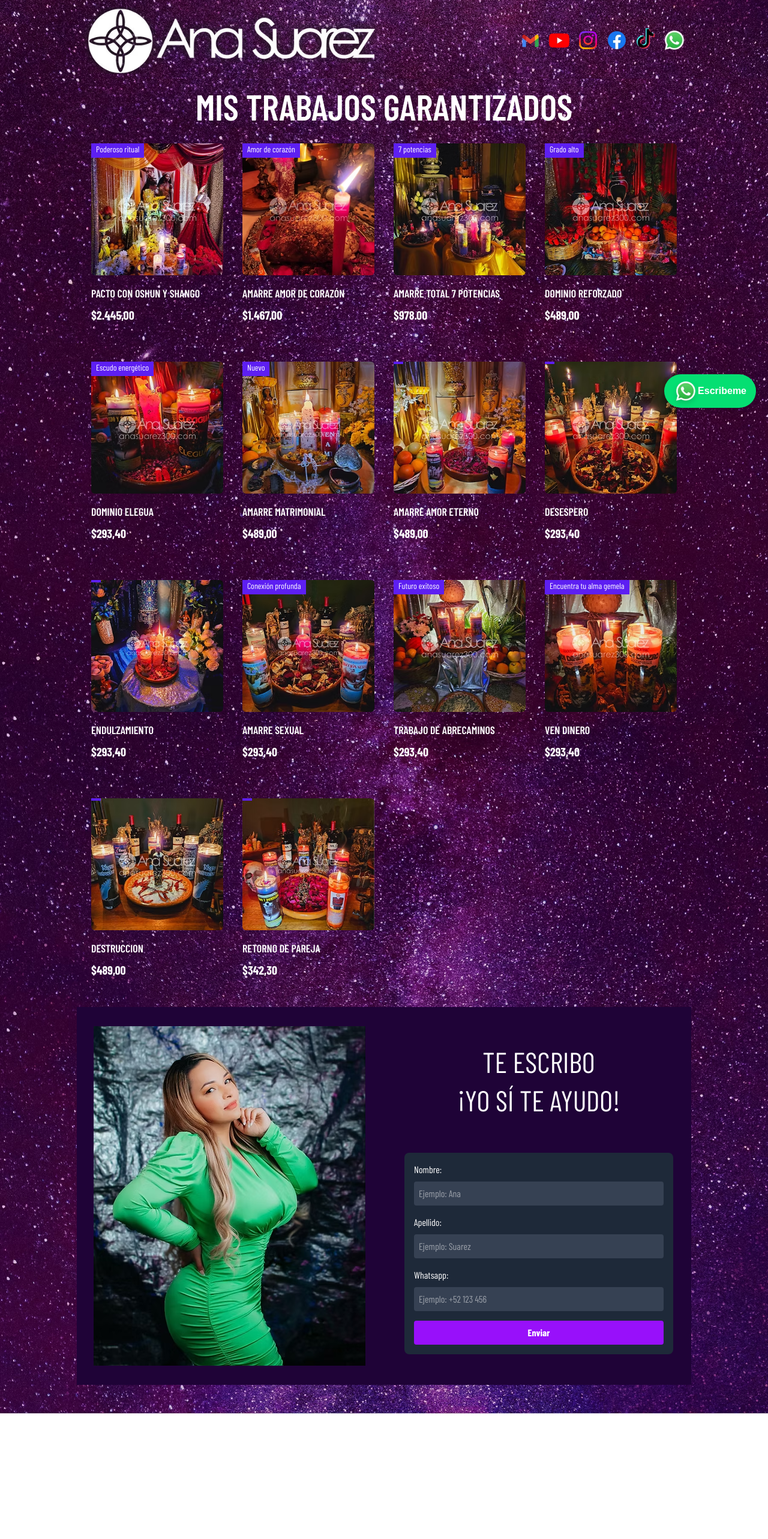
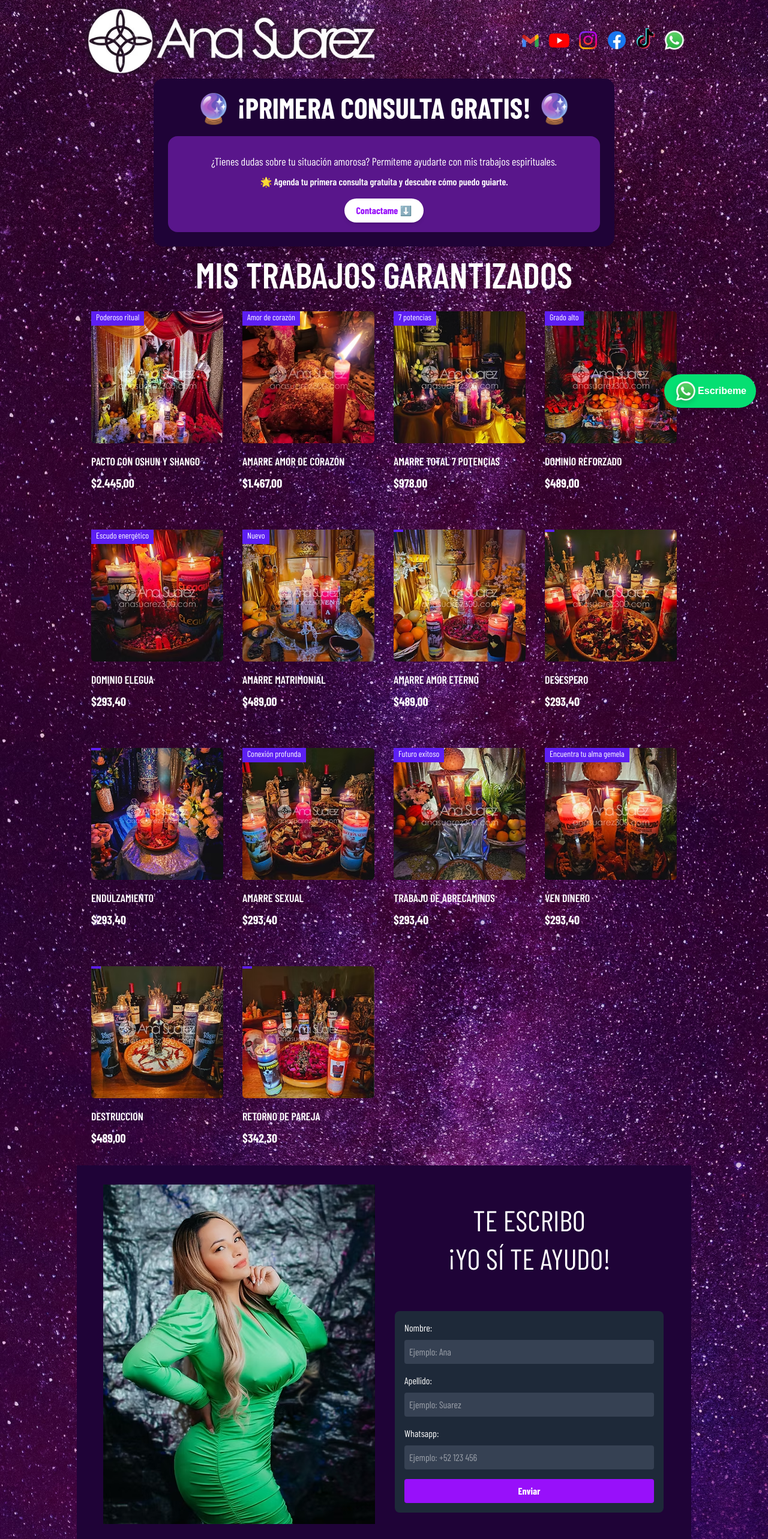
Before and after one commit to guru794/espiritualidad, a React (Vite) app: page / in a window 1280 px wide. Shown: the part 100-2666 px from the top of the page at 60% size. Before the commit the page ends 2457 px from the top, so only its background shows below. Built offline with nearby package versions, Linux system fonts and the light colour scheme; a web font is replaced by a local one.

Commit message:
SEO, nueva seccion en trabajo

```diff
--- a/package.json
+++ b/package.json
@@ -15,6 +15,7 @@
     "emailjs-com": "^3.2.0",
     "react": "^18.3.1",
     "react-dom": "^18.3.1",
+    "react-helmet": "^6.1.0",
     "react-router-dom": "^7.1.5",
     "react-slick": "^0.30.3",
     "slick-carousel": "^1.8.1"
--- a/src/NavBar/Navbar.jsx
+++ b/src/NavBar/Navbar.jsx
@@ -76,7 +76,7 @@ const Navbar = () => {
 const Links = ({ active, setActive, isActive, scrollToSection }) => {
   return (
     <ul
-      className={`transition-all duration-500 ease-in-out overflow-hidden text-white text-3xl py-4 lg:opacity-100 lg:flex lg:justify-end lg:gap-8 lg:text-base lg:mx-auto containers lg:mt-12  ${
+      className={`transition-all duration-500 ease-in-out overflow-hidden text-white text-2xl md:text-5xl py-4 lg:opacity-100 lg:flex lg:justify-end lg:gap-8 lg:text-base lg:mx-auto containers lg:mt-12  ${
         active ? "opacity-100" : "opacity-0"
       }`}
     >
--- a/src/pages/Home/Home.jsx
+++ b/src/pages/Home/Home.jsx
@@ -1,15 +1,26 @@
-import React, { useEffect } from "react";
-
+import React from "react";
 import heroImage from "../../assets/heroImage.avif";
 import { Link } from "react-router-dom";
 import Carousel from "./Componentes/Carousel";
 import Footer from "../../Footer/Footer";
+import { Helmet } from "react-helmet";
+
 const Home = () => {
-  useEffect(() => {
-    document.title = "Asesora | Ana Suarez";
-  }, []);
   return (
     <div className="font-display">
+      <Helmet>
+        <title>Asesora | Ana Suarez</title>
+        <meta
+          name="description"
+          content="Recibe una consulta gratuita sobre amarres espirituales positivos. Descubre cómo mejorar tu vida amorosa con energía positiva."
+        />
+        <meta
+          name="keywords"
+          content="amarres de amor, consulta gratis, energía positiva, unión de parejas, rituales espirituales"
+        />
+        <meta name="author" content="Tu Nombre o Marca" />
+        <link rel="canonical" href="https://https://wwwanasuarez300.com/" />
+      </Helmet>
       <Hero />
       <Tutoriales />
       <Footer />
--- a/src/pages/Proyectos/Proyectos.jsx
+++ b/src/pages/Proyectos/Proyectos.jsx
@@ -1,17 +1,57 @@
-import React, { useEffect } from "react";
+import React, { useRef } from "react";
 import { useNavigate } from "react-router-dom";
 import { trabajos } from "../../data/data"; // Importa los datos
 import Formulario from "./Componentes/formulario";
 import contactameImg from "../../assets/contacto.avif";
+import { Helmet } from "react-helmet";
 
 const Proyectos = () => {
-  useEffect(() => {
-    document.title = "Mis trabajos | Ana Suarez";
-  }, []);
+  const formRef = useRef(null);
+
+  const scrollToForm = () => {
+    formRef.current?.scrollIntoView({ behavior: "smooth" });
+  };
 
   return (
-    <div className="container mx-auto font-display">
-      <div className="grid grid-cols-1 gap-4 container place-items-center">
+    <main className="container mx-auto font-display">
+      <Helmet>
+        <title>Mis trabajos | Ana Suarez</title>
+        <meta
+          name="description"
+          content="Recibe una consulta gratuita sobre amarres espirituales positivos. Descubre cómo mejorar tu vida amorosa con energía positiva."
+        />
+        <meta
+          name="keywords"
+          content="amarres de amor, consulta gratis, energía positiva, unión de parejas, rituales espirituales"
+        />
+        <meta name="author" content="Tu Nombre o Marca" />
+        <link rel="canonical" href="https://wwwanasuarez300.com/" />
+      </Helmet>
+
+      <section className=" flex justify-center">
+        <div className="bg-[#1F0337] text-white p-2 md:p-6 mx-2 rounded-2xl shadow-lg text-center w-full max-w-3xl">
+          <h1 className="text-xl md:text-5xl font-bold uppercase pb-2 md:pb-6">
+            🔮 ¡Primera consulta GRATIS! 🔮
+          </h1>
+          <div className="bg-purple-900 rounded-2xl py-4 ">
+            <p className="mt-3 text-lg">
+              ¿Tienes dudas sobre tu situación amorosa? Permíteme ayudarte con
+              mis trabajos espirituales.
+            </p>
+            <p className="mt-2 font-semibold">
+              🌟 Agenda tu primera consulta gratuita y descubre cómo puedo
+              guiarte.
+            </p>
+            <button
+              onClick={scrollToForm}
+              className="mt-4 bg-white text-purple-600 font-bold px-5 py-2 rounded-full shadow-md hover:bg-gray-200 transition"
+            >
+              Contactame ⬇️
+            </button>
+          </div>
+        </div>
+      </section>
+      <section className="grid grid-cols-1 gap-4 container place-items-center">
         <h2 className="uppercase text-white text-center text-2xl lg:text-6xl lg:py-4 font-semibold">
           MIS TRABAJOS GARANTIZADOS
         </h2>
@@ -27,10 +67,9 @@ const Proyectos = () => {
             />
           ))}
         </div>
-
-        <Contacto />
-      </div>
-    </div>
+      </section>
+      <Contacto formRef={formRef} />
+    </main>
   );
 };
 
@@ -42,13 +81,13 @@ const Card = ({ slug, url, titulo, precio, subtitulo }) => {
   };
 
   return (
-    <div
+    <article
       className="relative text-white flex flex-col gap-2 cursor-pointer mb-8"
       onClick={handleNavigate} // Redirige al hacer clic en cualquier parte de la tarjeta
     >
       <img
         src={url}
-        alt={titulo}
+        alt={`Vista previa del proyecto: ${titulo}`}
         className="w-[260px] h-[260px] object-cover rounded-md lg:w-[220px] lg:h-[220px]"
       />
       <p className="absolute text-sm text-white bg-[#5D1FF2] top-0 px-2 pb-1">
@@ -64,14 +103,14 @@ const Card = ({ slug, url, titulo, precio, subtitulo }) => {
       >
         Agregar al carrito
       </button> */}
-    </div>
+    </article>
   );
 };
 
-const Contacto = () => {
+const Contacto = ({ formRef }) => {
   return (
-    <div className="containers">
-      <div className="grid gap-2 place-items-center lg:grid-cols-2 lg:bg-[#1F0337] lg:py-8 lg:place-items-center mb-12">
+    <section ref={formRef} className="containers mx-auto ">
+      <div className="grid gap-2 place-items-center lg:grid-cols-2 lg:bg-[#1F0337] lg:p-8 lg:place-items-center mb-12">
         <img src={contactameImg} alt="Contacto" />
         <div className="w-full max-w-md">
           <div className="uppercase bg-[#1F0337] text-white text-2xl p-4 lg:text-5xl lg:text-center lg:mb-12 grid gap-4">
@@ -81,7 +120,7 @@ const Contacto = () => {
           <Formulario />
         </div>
       </div>
-    </div>
+    </section>
   );
 };
 
```
Also changed, not shown: 1 other file (tests, documents, lock files or other folders).
